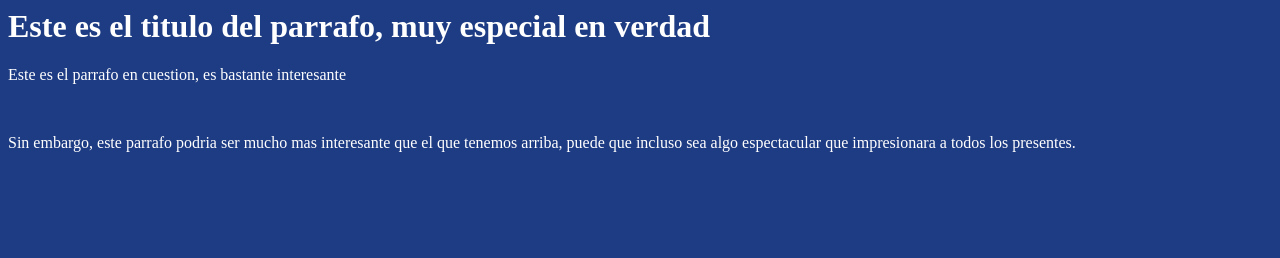
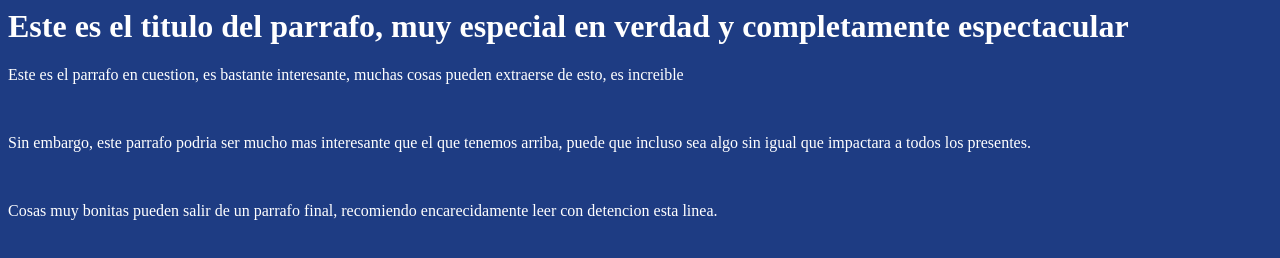
Before and after one commit to MCQuijada/Test22, a plain HTML site: page index.html in a window 1280 px wide. Drawn offline with Linux system fonts and the light colour scheme.

Commit message:
cambio de parrafos y adicion de parrafo final

```diff
--- a/index.html
+++ b/index.html
@@ -2,13 +2,17 @@
 
 <head>
     <link rel="stylesheet" href="styles/estilo.css" />
-    <h1>Este es el titulo del parrafo, muy especial en verdad</h1>
+    <h1>Este es el titulo del parrafo, muy especial en verdad y completamente espectacular</h1>
     <div>
-        <p>Este es el parrafo en cuestion, es bastante interesante</p>
+        <p>Este es el parrafo en cuestion, es bastante interesante, muchas cosas pueden extraerse de esto, es increible</p>
         <br>
         <p>
-            Sin embargo, este parrafo podria ser mucho mas interesante que el que tenemos arriba, puede que incluso sea algo espectacular que impresionara a todos los presentes.
+            Sin embargo, este parrafo podria ser mucho mas interesante que el que tenemos arriba, puede que incluso sea algo sin igual que impactara a todos los presentes.
         </p>
+	<br>
+	<p>
+		Cosas muy bonitas pueden salir de un parrafo final, recomiendo encarecidamente leer con detencion esta linea.
+	</p>
     </div>
 </head>
 
```
